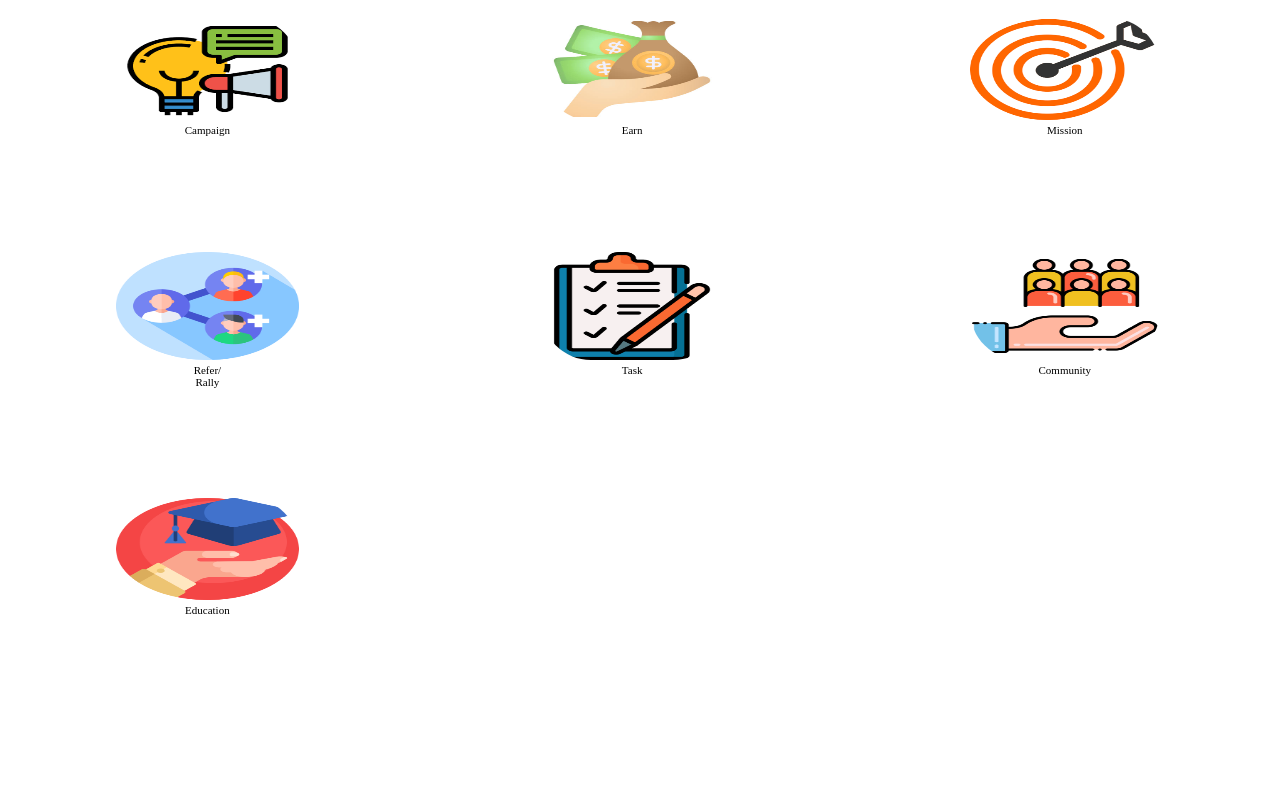
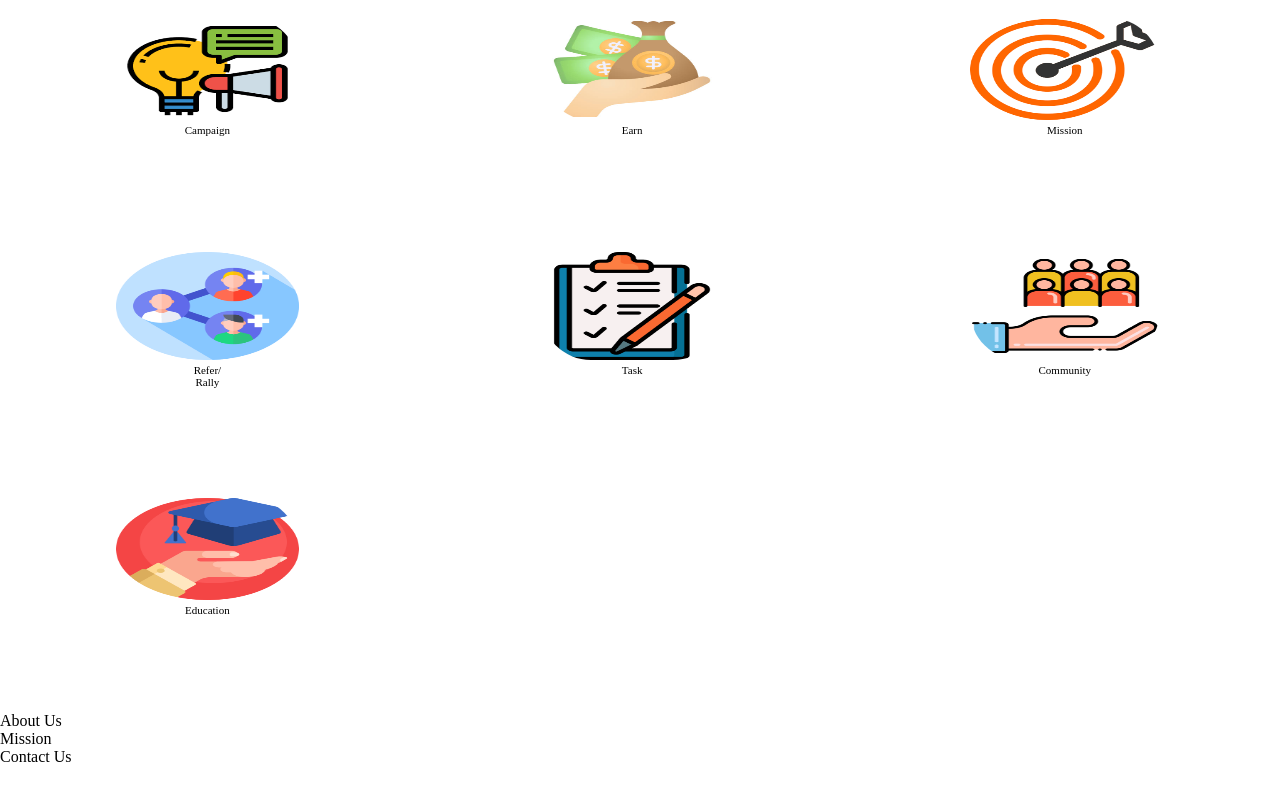
Before and after one commit to MUZZYDEV/Turakinadamawa, a plain HTML site: page index.html in a window 1280 px wide. Shown: the part 340-1142 px from the top of the page. Before the commit the page ends 1052 px from the top, so only its background shows below. Drawn offline with Linux system fonts and the light colour scheme.

Commit message:
Update index.html

```diff
--- a/index.html
+++ b/index.html
@@ -100,6 +100,13 @@
         </div>
 
     </div>
+   <div class="buttons">
+        <ul>
+            <li>About Us</li>
+            <li>Mission</li>
+            <li>Contact Us</li>
+        </ul><br><br>
 
+    </div>
 </body>
 </html>
```
